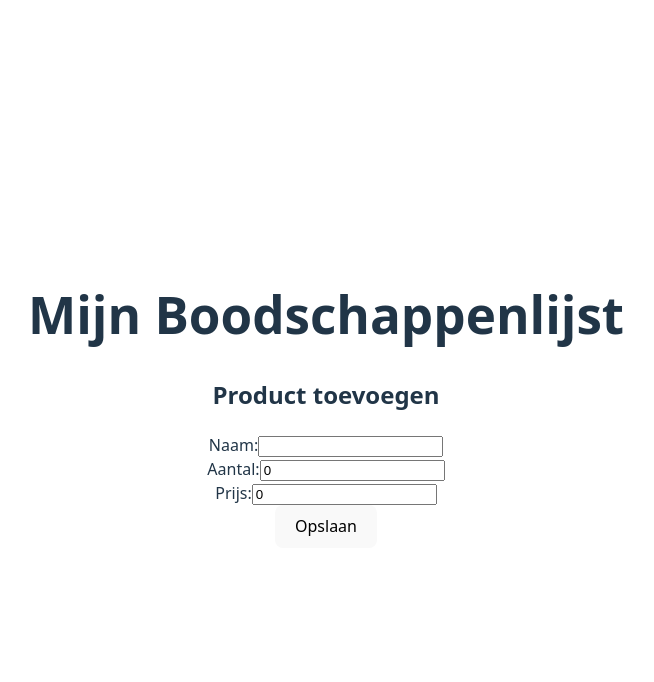
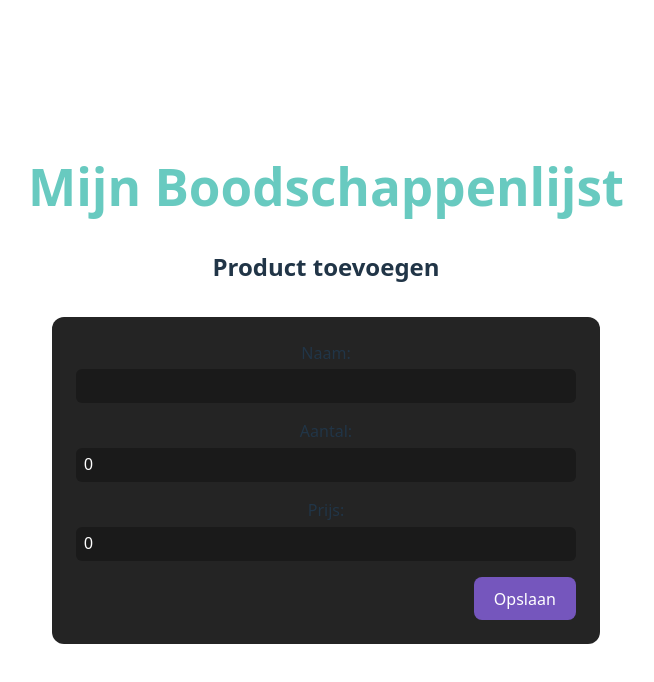
Before and after one commit to ilseaprojects-hue/vite-project-Boodschappenlijst, a Vue app: page / in a window 1280 px wide. Both pictures are taken after a click on the button "Nieuw product". Shown: the top 682 px of the page, without its empty margins (314-968 px from the left). Built offline with nearby package versions, Linux system fonts and the light colour scheme.

Commit message:
css styling

```diff
--- a/src/domains/groceries/components/GroceriesTable.vue
+++ b/src/domains/groceries/components/GroceriesTable.vue
@@ -10,7 +10,7 @@ const total = computed(() =>
 )
 
 const handleDelete = (id) => {
-  removeGrocery(id)
+    removeGrocery(id)
 }
 </script>
 
@@ -21,7 +21,7 @@ const handleDelete = (id) => {
                 <th>Product</th>
                 <th>Prijs</th>
                 <th>Hoeveelheid</th>
-                <th>Subtotaal</th>
+                <th colspan="3">Subtotaal</th>
             </tr>
         </thead>
         <tbody>
@@ -36,12 +36,7 @@ const handleDelete = (id) => {
                         <button>Edit</button>
                     </router-link></td>
                 <td>
-                    <button @click="handleDelete(product.id)">Verwijder</button>
-                </td>
-            </tr>
-            <tr>
-                <td colspan="5">
-                    <button @click="router.push('/create')">Nieuw product</button>
+                    <button class="delete-btn" @click="handleDelete(product.id)">Verwijder</button>
                 </td>
             </tr>
         </tbody>
@@ -49,10 +44,53 @@ const handleDelete = (id) => {
             <tr>
                 <td colspan="3">Totaal</td>
                 <td>€{{ total.toFixed(2) }}</td>
+                <td colspan="2"></td>
             </tr>
         </tfoot>
     </table>
+    <div class="add-product">
+        <button @click="router.push('/create')">Nieuw product</button>
+    </div>
 </template>
 
 
-<style scoped></style>
+<style scoped>
+.add-product {
+    margin-top: 1.5rem;
+    display: flex;
+    justify-content: flex-end;
+    width: 100%;
+}
+
+.add-product button {
+    background-color: #7556bd;
+    border-radius: 8px;
+    border: 1px solid transparent;
+    padding: 0.6em 1.2em;
+    font-size: 1em;
+    font-weight: 500;
+    font-family: inherit;
+    color: white;
+    cursor: pointer;
+}
+
+.add-product button:hover {
+    background-color: #402b72;
+}
+
+.delete-btn {
+    background-color: #ac3f53;
+    color: white;
+    border-radius: 8px;
+    border: 1px solid transparent;
+    padding: 0.6em 1.2em;
+    font-size: 1em;
+    font-weight: 500;
+    font-family: inherit;
+    cursor: pointer;
+}
+
+.delete-btn:hover {
+    background-color: #862532;
+}
+</style>
--- a/src/domains/groceries/components/GroceryForm.vue
+++ b/src/domains/groceries/components/GroceryForm.vue
@@ -19,22 +19,81 @@ const onSubmit = () => {
 
 
 <template>
-    <form @submit.prevent="onSubmit">
-        <div>
+  <form @submit.prevent="onSubmit" class="grocery-form">
+    <div class="form-row">
       <label for="name">Naam:</label>
-            <input v-model="groceryRef.name" />
+      <input id="name" v-model="groceryRef.name" />
     </div>
 
-        <div>
+    <div class="form-row">
       <label for="quantity">Aantal:</label>
-            <input v-model.number="groceryRef.quantity" />
+      <input id="quantity" v-model.number="groceryRef.quantity" />
     </div>
 
-        <div>
+    <div class="form-row">
       <label for="price">Prijs:</label>
-            <input v-model.number="groceryRef.price" step="0.01" />
+      <input id="price" v-model.number="groceryRef.price" step="0.01" />
     </div>
 
+    <div class="form-actions">
       <button type="submit">Opslaan</button>
+    </div>
   </form>
 </template>
+
+<style scoped>
+.grocery-form {
+  background-color: #242424;
+  padding: 1.5rem;
+  border-radius: 12px;
+  max-width: 500px;
+  margin: 2rem auto;
+  display: flex;
+  flex-direction: column;
+  gap: 1rem;
+}
+
+.form-row {
+  display: flex;
+  flex-direction: column;
+  gap: 0.3rem;
+}
+
+.form-row label {
+  font-weight: 500;
+}
+
+.form-row input {
+  padding: 0.5em;
+  border-radius: 6px;
+  border: none;
+  background-color: #1a1a1a;
+  color: white;
+  font-size: 1rem;
+}
+
+.form-row input:focus {
+  outline: 2px solid #646cff;
+}
+
+.form-actions {
+  display: flex;
+  justify-content: flex-end;
+}
+
+.form-actions button {
+  background-color: #7556bd;
+  border-radius: 8px;
+  border: 1px solid transparent;
+  padding: 0.6em 1.2em;
+  font-size: 1em;
+  font-weight: 500;
+  font-family: inherit;
+  color: white;
+  cursor: pointer;
+}
+
+.form-actions button:hover {
+  background-color: #402b72;
+}
+</style>
--- a/src/domains/groceries/pages/Edit.vue
+++ b/src/domains/groceries/pages/Edit.vue
@@ -3,10 +3,8 @@ import { useRoute, useRouter } from 'vue-router'
 import GroceryForm from '../components/GroceryForm.vue'
 import { getGroceryById, updateGrocery } from '../store.js'
 
-
 const route = useRoute()
 const router = useRouter()
-
 
 const grocery = getGroceryById(route.params.id)
 console.log('Grocery to edit:', grocery)
--- a/src/router/index.js
+++ b/src/router/index.js
@@ -1,4 +1,3 @@
-
 import { createRouter, createWebHistory } from 'vue-router'
 import groceriesRoutes from '../domains/groceries/routes'
 
--- a/src/style.css
+++ b/src/style.css
@@ -33,6 +33,7 @@ body {
 h1 {
   font-size: 3.2em;
   line-height: 1.1;
+  color: #68cac0
 }
 
 button {
@@ -42,17 +43,13 @@ button {
   font-size: 1em;
   font-weight: 500;
   font-family: inherit;
-  background-color: #1a1a1a;
+  background-color: #0f7066;
   cursor: pointer;
-  transition: border-color 0.25s;
 }
 button:hover {
-  border-color: #646cff;
+background-color: #013f3f;
 }
-button:focus,
-button:focus-visible {
-  outline: 4px auto -webkit-focus-ring-color;
-}
+
 
 .card {
   padding: 2em;
```
Lines whose indentation alone changed are shown as unchanged.
